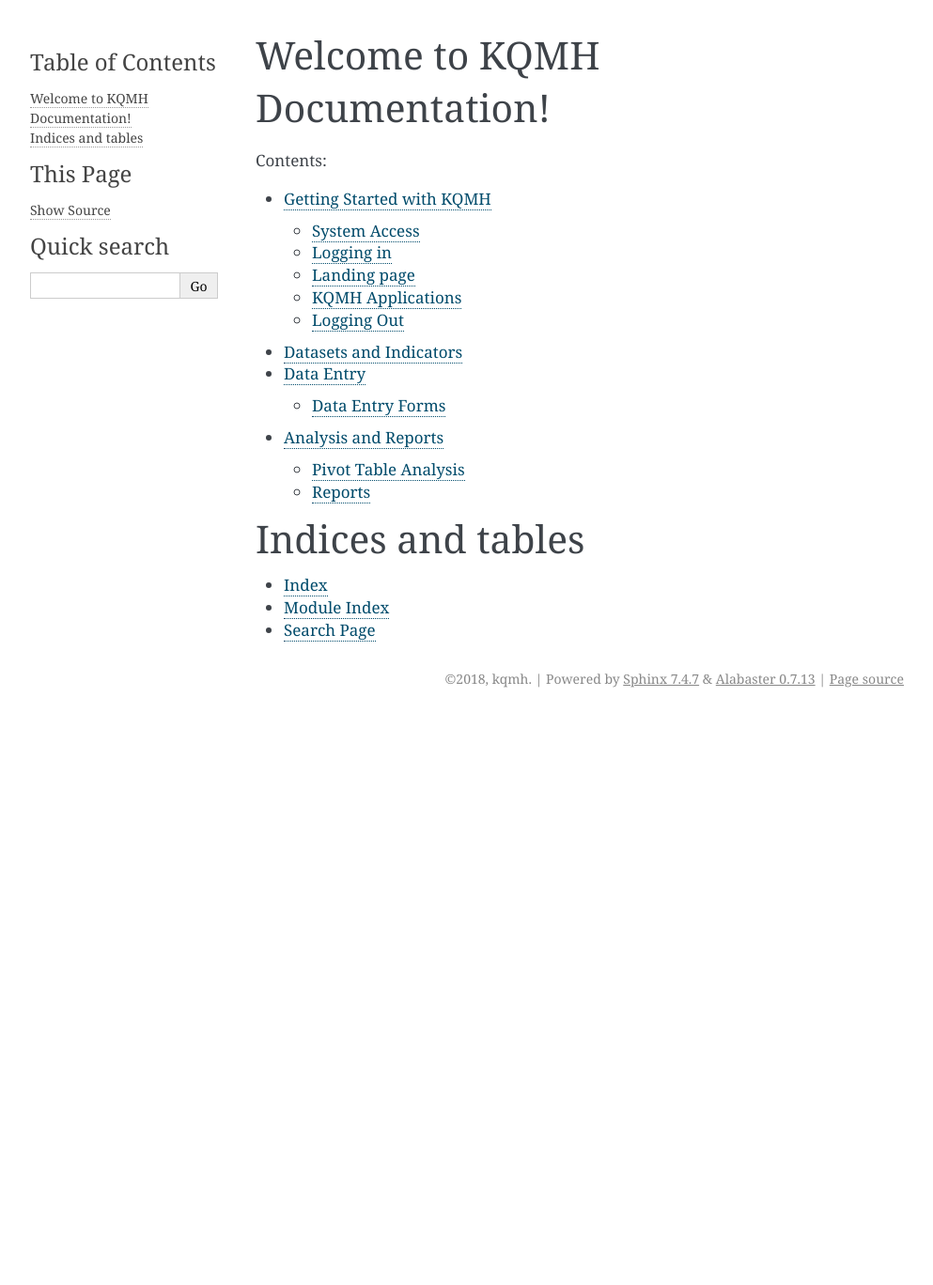
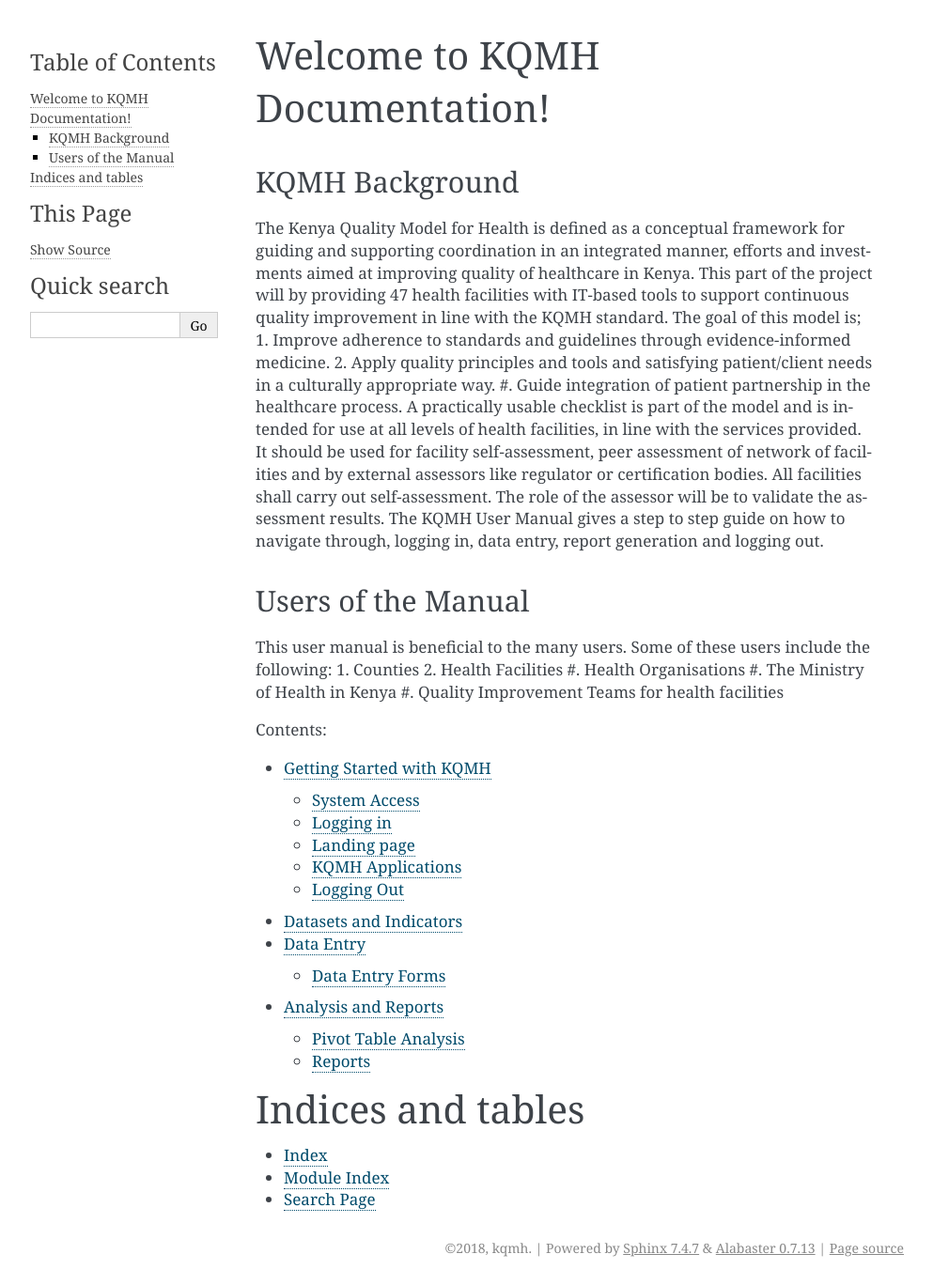
Before and after one commit to FelixOngati/kqmh-docs, a Sphinx documentation site: the page built from source/index.rst, in a window 1280 px wide. Shown: the whole page at 94% size, without its empty margins (148-1141 px from the left). Built offline with Sphinx 7.4.7, drawn with Linux system fonts in a browser that asks for light colours; before the commit the page ends 900 px from its top, so only the background shows below that.

Commit message:
added background content to index page

```diff
--- a/source/index.rst
+++ b/source/index.rst
@@ -1,5 +1,24 @@
 Welcome to KQMH Documentation!
 ===============================
+KQMH Background
+~~~~~~~~~~~~~~~~
+The Kenya Quality Model for Health is defined as a conceptual framework for guiding and supporting coordination in an integrated manner, efforts and investments aimed at improving quality of healthcare in Kenya. This part of the project will by providing 47 health facilities with IT-based tools to support continuous quality improvement in line with the KQMH standard.
+The goal of this model is;
+1. Improve adherence to standards and guidelines through evidence-informed medicine.
+2. Apply quality principles and tools and satisfying patient/client needs in a culturally appropriate way.
+#. Guide integration of patient partnership in the healthcare process.
+A practically usable checklist is part of the model and is intended for use at all levels of health facilities, in line with the services provided. It should be used for facility self-assessment, peer assessment of network of facilities and by external assessors like regulator or certification bodies. All facilities shall carry out self-assessment. The role of the assessor will be to validate the assessment results.
+The KQMH User Manual gives a step to step guide on how to navigate through, logging in, data entry, report generation and logging out.
+
+Users of the Manual
+~~~~~~~~~~~~~~~~~~~~
+This user manual is beneficial to the many users. Some of these users include the following:
+1. Counties
+2. Health Facilities
+#. Health Organisations
+#. The Ministry of Health in Kenya
+#. Quality Improvement Teams for health facilities
+
 
 .. toctree::
    :maxdepth: 2
```
Also changed, not shown: 14 other files.
